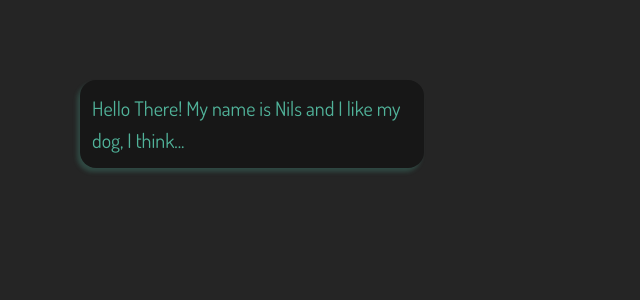
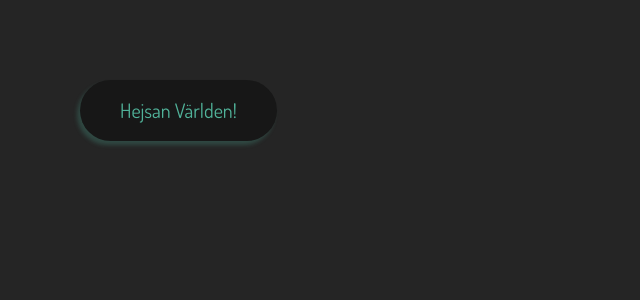
Before and after one commit to nilsishome/chat-app-exam, a Vue app: page / in a window 1280 px wide. Shown: the top 300 px of the page, without its empty margins (0-640 px from the left). Built offline with nearby package versions, Linux system fonts and the light colour scheme; the HTML template or start-up script is replaced by a standard one; a web font is replaced by a local one.

Commit message:
Added Vue TypeScript functionality for bubble UI style

```diff
--- a/src/chat/components/Bubble.vue
+++ b/src/chat/components/Bubble.vue
@@ -1,25 +1,131 @@
-<script setup lang="ts"></script>
+<script setup lang="ts">
+import { ref, onMounted, onBeforeUnmount, watch, nextTick } from "vue";
+
+const props = defineProps({
+  text: { type: String, required: true },
+});
+
+const bubbleRef = ref<HTMLElement | null>(null);
+const messageRef = ref<HTMLElement | null>(null);
+
+const padV = ref(12);
+const padH = ref(16);
+const radius = ref(24);
+const width = ref(50);
+
+const MAX_LINES = 8;
+
+const MIN_RADIUS = 8;
+const MAX_RADIUS = 28;
+
+const MIN_PAD_V = 6;
+const MAX_PAD_V = 18;
+
+const MIN_PAD_H = 8;
+const MAX_PAD_H = 40;
+
+const MIN_WIDTH = 15;
+const MAX_WIDTH = 70;
+
+let ro: ResizeObserver | null = null;
+let mo: MutationObserver | null = null;
+
+function computeLayout() {
+  const text = messageRef.value;
+  if (!text) return;
+
+  const style = getComputedStyle(text);
+
+  let lineHeight = parseFloat(style.lineHeight);
+  if (isNaN(lineHeight)) {
+    const fontSize = parseFloat(style.fontSize) || 20;
+    lineHeight = fontSize * 1.2;
+  }
+
+  const scrollHeight = text.scrollHeight;
+  const lines = Math.max(1, Math.round(scrollHeight / lineHeight));
+
+  const clamped = Math.min(lines, MAX_LINES);
+
+  padV.value = Math.round(Math.max(MIN_PAD_V, MAX_PAD_V + (clamped - 1) * 4));
+
+  padH.value = Math.round(Math.max(MIN_PAD_H, MAX_PAD_H + (clamped - 1) * 7));
+
+  radius.value = Math.round(Math.max(MIN_RADIUS, MAX_RADIUS * 7));
+
+  width.value = Math.round(Math.max(MIN_WIDTH, MAX_WIDTH * 6));
+}
+
+onMounted(() => {
+  nextTick().then(computeLayout);
+
+  if (bubbleRef.value) {
+    ro = new ResizeObserver(() => {
+      computeLayout();
+    });
+    ro.observe(bubbleRef.value);
+  }
+
+  if (messageRef.value) {
+    mo = new MutationObserver(() => {
+      requestAnimationFrame(computeLayout);
+    });
+    mo.observe(messageRef.value, {
+      childList: true,
+      characterData: true,
+      subtree: true,
+    });
+  }
+
+  watch(
+    () => props.text,
+    () => {
+      nextTick().then(computeLayout);
+    }
+  );
+});
+
+onBeforeUnmount(() => {
+  if (ro) ro.disconnect();
+  if (mo) mo.disconnect();
+});
+</script>
 
 <template>
-  <div class="bubble">
-    <p class="message">Hello There! My name is Nils and I like my dog, I think...</p>
+  <div
+    ref="bubbleRef"
+    class="bubble"
+    :style="{
+      '--pad-v': padV + 'px',
+      '--pad-h': padH + 'px',
+      '--radius': radius + 'px',
+      '--width': width + 'px',
+    }"
+  >
+    <p ref="messageRef" class="message">Hejsan Världen!</p>
   </div>
 </template>
 
 <style scoped>
 .bubble {
   margin: 5rem;
-  padding: 0.75rem;
-  max-width: fit-content;
-  border-radius: 1rem;
+  padding: var(--pad-v, 12px) var(--pad-h, 16px);
+  border-radius: var(--radius, 24px);
+  width: var(--width);
   background-color: var(--vt-c-black);
   box-shadow: -3px 4px 4px rgba(81, 179, 154, 0.25);
+  box-sizing: border-box;
+  transition: paddings 160ms ease, border-radius 160ms ease;
+  max-width: fit-content;
 }
 
 .message {
   margin: 0;
   font-size: 20px;
   color: var(--vt-c-text-dark-1);
-  max-width: 20rem;
+  line-height: 1.25;
+  text-align: start;
+  white-space: pre-wrap;
+  word-break: break-word;
 }
 </style>
```
